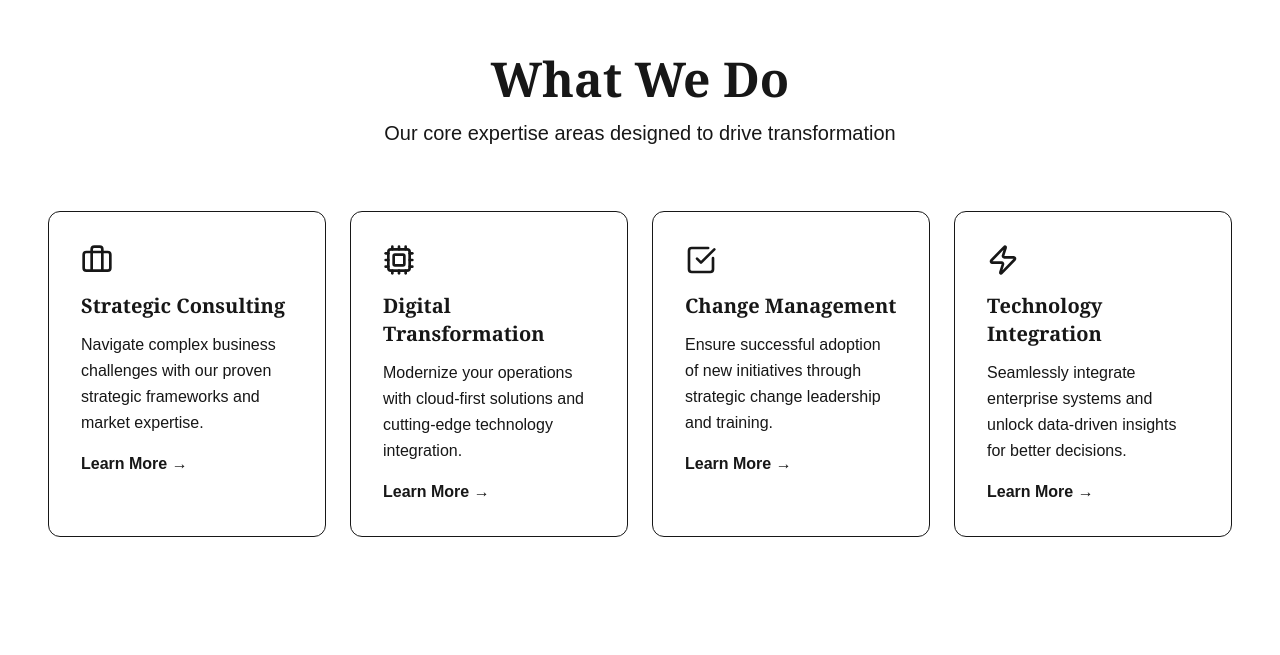
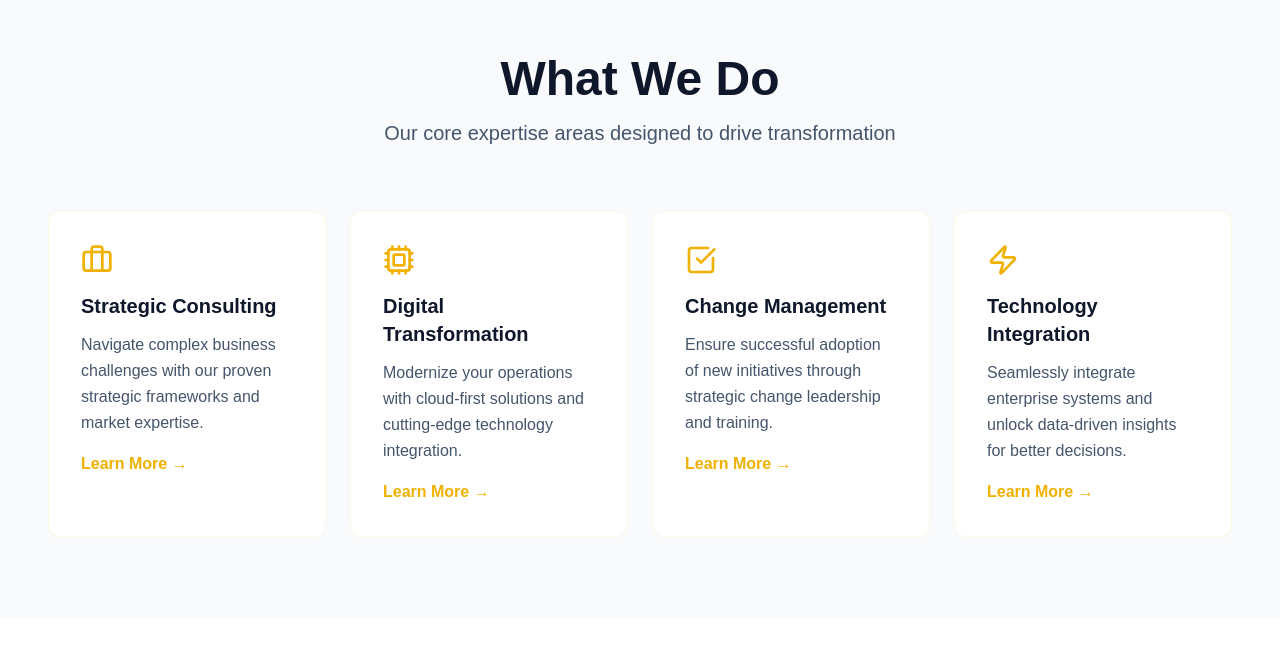
Before and after one commit to primyst/nexus, a Next.js app in the folder my-app/: page / in a window 1280 px wide. Shown: the part 825-1480 px from the top of the page. Built offline with nearby package versions, Linux system fonts and the light colour scheme.

Commit message:
Update Services.tsx

```diff
--- a/my-app/components/Services.tsx
+++ b/my-app/components/Services.tsx
@@ -37,36 +37,33 @@ const services: Service[] = [
 
 export default function Services() {
   return (
-    <section className="py-20 px-6 md:px-12 bg-white">
+    <section className="py-20 px-6 md:px-12 bg-slate-50">
       <div className="max-w-7xl mx-auto">
         {/* Header */}
-        <div className="text-center mb-16 animate-fade-in-up">
-          <h2 className="text-4xl md:text-5xl font-bold text-navy mb-4 font-serif">
+        <div className="text-center mb-16">
+          <h2 className="text-4xl md:text-5xl font-bold text-slate-900 mb-4">
             What We Do
           </h2>
-          <p className="text-xl text-light max-w-2xl mx-auto">
+          <p className="text-xl text-slate-600 max-w-2xl mx-auto">
             Our core expertise areas designed to drive transformation
           </p>
         </div>
 
         {/* Services Grid */}
         <div className="grid md:grid-cols-2 lg:grid-cols-4 gap-6">
-          {services.map((service, idx) => (
+          {services.map((service) => (
             <Link key={service.title} href="/services">
-              <div
-                className="bg-cream rounded-xl p-8 hover:shadow-lg transition-all duration-300 cursor-pointer group border border-gold/10 hover:border-gold/30 h-full"
-                style={{ animationDelay: `${idx * 100}ms` }}
-              >
-                <div className="text-gold mb-4 group-hover:scale-110 transition-transform duration-300">
+              <div className="bg-white rounded-xl p-8 hover:shadow-lg transition-all duration-300 cursor-pointer group border border-yellow-500/10 hover:border-yellow-500/30 h-full">
+                <div className="text-yellow-500 mb-4 group-hover:scale-110 transition-transform duration-300">
                   {service.icon}
                 </div>
-                <h3 className="text-xl font-bold text-navy mb-3 font-serif">
+                <h3 className="text-xl font-bold text-slate-900 mb-3">
                   {service.title}
                 </h3>
-                <p className="text-light leading-relaxed">
+                <p className="text-slate-600 leading-relaxed">
                   {service.description}
                 </p>
-                <div className="mt-4 text-gold font-semibold group-hover:translate-x-2 transition-transform duration-300">
+                <div className="mt-4 text-yellow-500 font-semibold group-hover:translate-x-2 transition-transform duration-300">
                   Learn More →
                 </div>
               </div>
```
